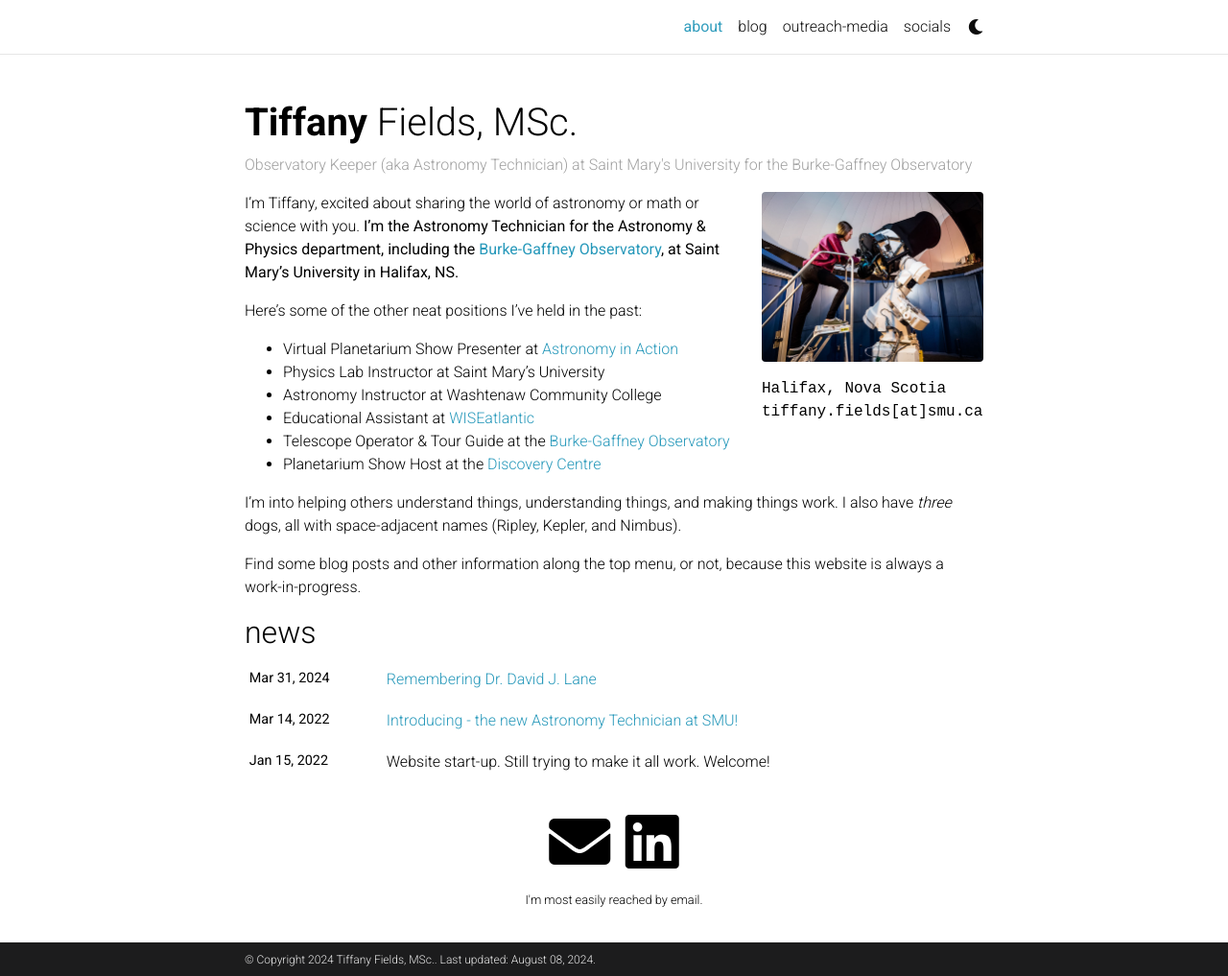
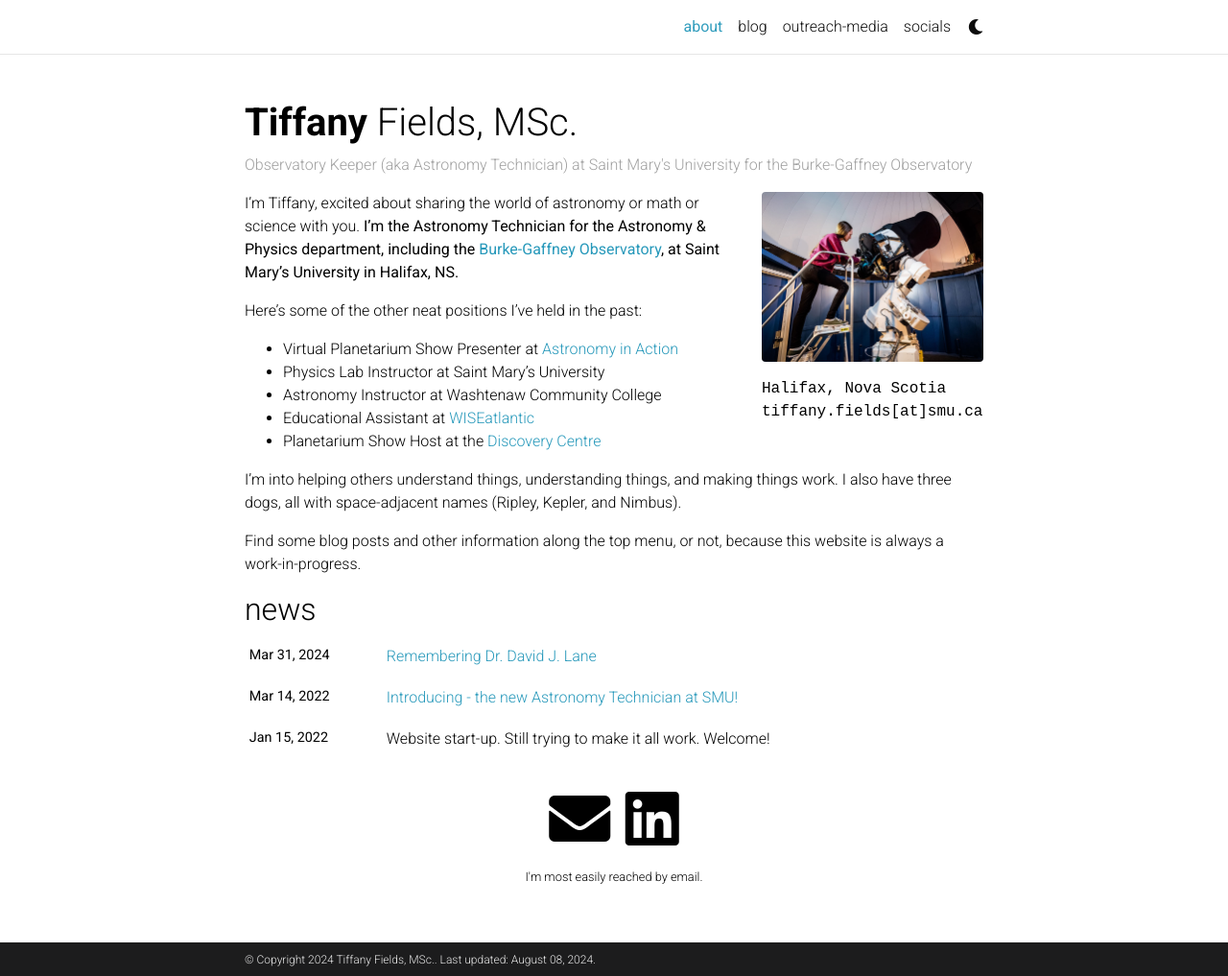
Before and after one commit to tiffzny/tiffzny.github.io, a Jekyll site: the page built from _pages/about.md, in a window 1280 px wide and 1017 px high. Shown: the whole window at 96% size. Built offline with Jekyll 4.4.1, drawn with Linux system fonts in a browser that asks for light colours; full-size pictures stand in for the smaller copies a plugin makes; comment, search, counter and statistics services are not loaded; a style sheet for code colours, icons or effects is not loaded.

Commit message:
about and eclipse update

```diff
--- a/_pages/about.md
+++ b/_pages/about.md
@@ -24,10 +24,9 @@ Here's some of the other neat positions I've held in the past:
 * Physics Lab Instructor at Saint Mary's University
 * Astronomy Instructor at Washtenaw Community College
 * Educational Assistant at [WISEatlantic](http://wiseatlantic.ca/)
-* Telescope Operator & Tour Guide at the [Burke-Gaffney Observatory](https://observatory.smu.ca)
 * Planetarium Show Host at the [Discovery Centre](https://thediscoverycentre.ca/)
 <a rel="me" href="https://astrodon.social/@tiffzny"></a>
 
-I'm into helping others understand things, understanding things, and making things work. I also have *three* dogs, all with space-adjacent names (Ripley, Kepler, and Nimbus).
+I'm into helping others understand things, understanding things, and making things work. I also have three dogs, all with space-adjacent names (Ripley, Kepler, and Nimbus).
 
 Find some blog posts and other information along the top menu, or not, because this website is always a work-in-progress.
```
